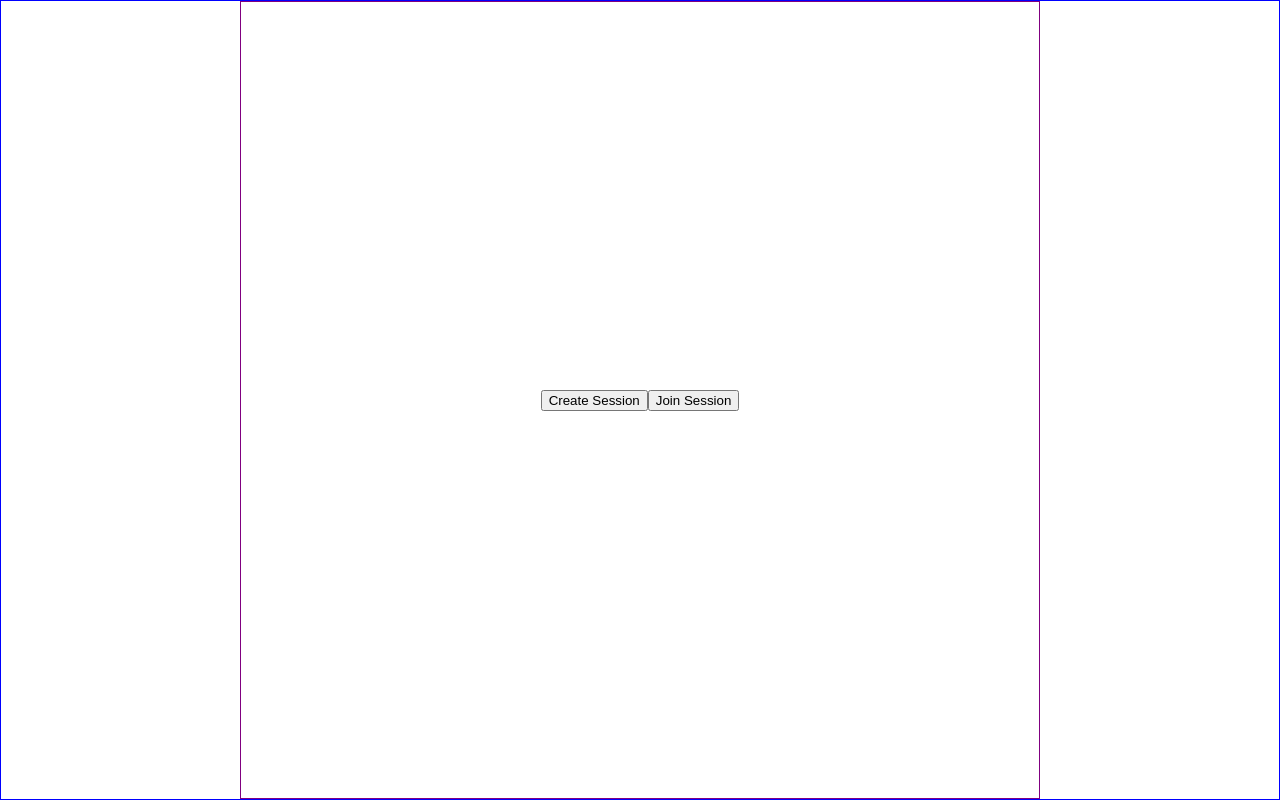
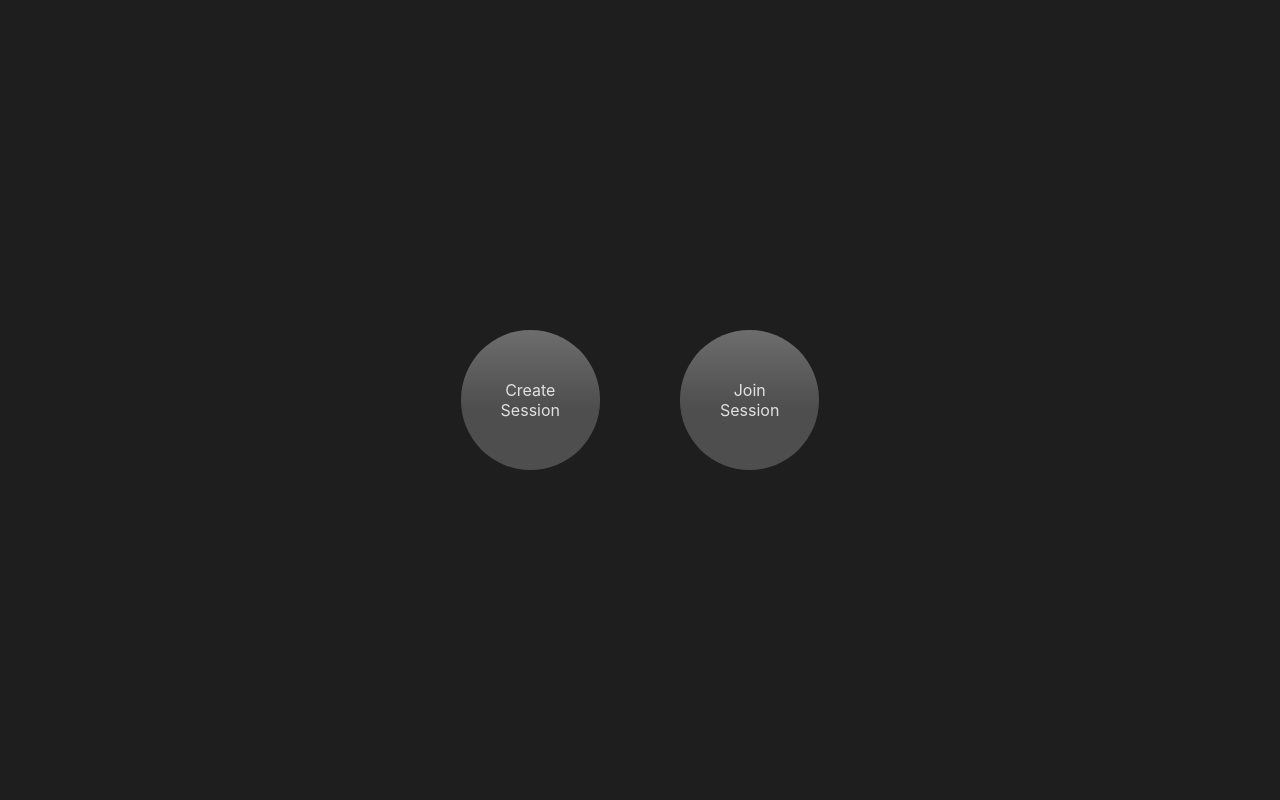
Before and after one commit to bogdanblazhkevych/whoisright, a React (Create React App) app in the folder frontend/: page / in a window 1280 px wide. Built offline with nearby package versions, Linux system fonts and the light colour scheme; no server answers; the HTML template or start-up script is replaced by a standard one.

Commit message:
css changes

```diff
--- a/frontend/public/index.html
+++ b/frontend/public/index.html
@@ -4,7 +4,7 @@
     <meta charset="utf-8" />
     <link rel="icon" href="%PUBLIC_URL%/favicon.ico" />
     <!-- <meta name="viewport" content="width=device-width, initial-scale=1" /> -->
-    <meta name="theme-color" content="#000000" />
+    <meta name="theme-color" content="#1E1E1E" />
     <!-- <meta name="viewport" content="viewport-fit=cover" /> -->
     <meta
       name="viewport"
--- a/frontend/src/App.css
+++ b/frontend/src/App.css
@@ -1,11 +1,12 @@
 .App {
-  border: 1px solid blue;
+  /* border: 1px solid blue; */
   text-align: center;
   display: flex;
   justify-content: center;
   overflow: hidden;
   box-sizing: border-box;
   min-height: 100vh;
+  background-color: #1E1E1E;
   /* min-height: fill-available; */
   /* min-height: -webkit-fill-available; */
 }
--- a/frontend/src/modules/chat/chat.module.css
+++ b/frontend/src/modules/chat/chat.module.css
@@ -5,6 +5,6 @@
     display: flex;
     flex-direction: column;
     /* justify-content: end; */
-    border: 1px solid red;
+    /* border: 1px solid red; */
     max-width: 800px;
 }
--- a/frontend/src/modules/chat/chat.tsx
+++ b/frontend/src/modules/chat/chat.tsx
@@ -5,18 +5,19 @@ import chatcss from "./chat.module.css"
 import { io, Socket } from "socket.io-client";
 
 interface ServerToClientEvents {
-  receive_message: (dataObject: {message: string, sessionId: string}) => void;
+  receive_message: (dataObject: {message: string, sessionId: string, type: string}) => void;
 }
 
 interface ClientToServerEvents {
-  send_message: (dataObject: {message: string, sessionId: string}) => void;
+  send_message: (dataObject: {message: string, sessionId: string, type: string}) => void;
   join_room: (sessionId: string) => void;
 }
 
 interface ChatMessageInterface {
     // sender: string;
     message: string,
-    sessionId: string
+    sessionId: string,
+    type: string
 }
 
 interface ChatPropsInterface {
@@ -33,16 +34,20 @@ export default function Chat(props: ChatPropsInterface){
 
     useEffect(() => {
         socket.emit('join_room', sessionId)
-        console.log(sessionId)
 
         socket.on('receive_message', (message) => {
             setMessageLog((previous) => [...previous, message])
-            console.log(message)
         })
     }, [socket])
 
+    useEffect(() => {
+        console.log(messageLog)
+    }, [messageLog])
+
     function sendMessage(message: string) {
-        socket.emit("send_message", {message, sessionId})
+        const type = "outgoing"
+        socket.emit("send_message", {message, sessionId, type})
+        setMessageLog((previous) => [...previous, {message, sessionId, type}])
     }
 
     return(
--- a/frontend/src/modules/join/join.module.css
+++ b/frontend/src/modules/join/join.module.css
@@ -1,7 +1,7 @@
 .joinwrapper{
     display: flex;
     box-sizing: border-box;
-    border: 1px solid purple;
+    /* border: 1px solid purple; */
     max-width: 800px;
     width: 100%;
     /* height: 100%; */
@@ -14,4 +14,52 @@
 
 .sessionId{
     align-self: center;
+    color: #E1E1E3;
 }
+
+.divbutton{
+    font-family: -apple-system, BlinkMacSystemFont, 'Segoe UI', Roboto, Oxygen, Ubuntu, Cantarell, 'Open Sans', 'Helvetica Neue', sans-serif;
+    color: #E1E1E3;
+    align-self: center;
+    background: rgb(78,78,78);
+    background: linear-gradient(0deg, rgba(78,78,78,1) 44%, rgba(109,109,109,1) 100%);
+    aspect-ratio: 1 / 1;
+    display: flex;
+    justify-content: center;
+    align-items: center;
+    border-radius: 50%;
+    padding: 5%;
+    margin: 5%;
+}
+
+.codeinput{
+    appearance: none;
+    -webkit-appearance: none;
+    -moz-appearance: none;
+    outline: none;
+    box-shadow: none;
+    box-sizing: border-box;
+    border-radius: 20px;
+    padding: 8px 15px;
+    border: 2px solid #4C4C4C;
+    background-color: #1E1E1E;
+    color: white;
+}
+
+.codeinput:focus{
+    -webkit-appearance: none;
+    -moz-appearance: none;
+    appearance: none;
+    outline: none;
+    box-shadow: none;
+    /* border: none; */
+}
+
+.codeinput:active{
+    -webkit-appearance: none;
+    -moz-appearance: none;
+    appearance: none;
+    outline: none;
+    box-shadow: none;
+    /* border: none; */
+}
--- a/frontend/src/modules/join/join.tsx
+++ b/frontend/src/modules/join/join.tsx
@@ -1,6 +1,7 @@
 import React, {useEffect, useState} from "react";
 import joincss from "./join.module.css"
 import { io, Socket } from "socket.io-client";
+import { join } from "path";
 
 interface ServerToClientEvents {
   code_generated: (a: string) => void;
@@ -73,12 +74,12 @@ export default function Join(props: JoinPropsInterface){
         <div className={joincss.joinwrapper}>
             {currentJoinDisplay === "chose" &&
                 <>
-                    <button onClick={createSession}>
-                        Create Session
-                    </button>
-                    <button onClick={joinSession}>
-                        Join Session
-                    </button>
+                    <div className={joincss.divbutton} onClick={createSession}>
+                        Create <br></br> Session
+                    </div>
+                    <div className={joincss.divbutton} onClick={joinSession}>
+                        Join <br></br> Session
+                    </div>
                 </>
             }
             {currentJoinDisplay === "show-code" &&
@@ -90,7 +91,7 @@ export default function Join(props: JoinPropsInterface){
             }
             {currentJoinDisplay === "enter-code" &&
                 <>
-                    <input onChange={handleInputChange} onKeyDown={handleKeyDown} value={codeInput}></input>
+                    <input className={joincss.codeinput} onChange={handleInputChange} onKeyDown={handleKeyDown} value={codeInput}></input>
                 </>
             }
         </div>
--- a/frontend/src/modules/textinput/textinput.module.css
+++ b/frontend/src/modules/textinput/textinput.module.css
@@ -1,6 +1,6 @@
 .textinputwrapper{
     box-sizing: border-box;
-    border: 1px solid green;
+    /* border: 1px solid green; */
     display: flex;
     align-items: center;
     justify-content: center;
--- a/frontend/src/modules/textoutput/textoutput.module.css
+++ b/frontend/src/modules/textoutput/textoutput.module.css
@@ -1,7 +1,30 @@
 .textoutputwrapper{
     box-sizing: border-box;
-    border: 1px solid green;
+    /* border: 1px solid green; */
     display: flex;
     flex-direction: column;
     flex-grow: 1;
+    padding: 10px;
 }
+
+.message{
+    /* padding: 0.2rem;
+    margin: 0.1rem; */
+    border-radius: 20px;
+    padding: 8px 15px;
+    margin-top: 5px;
+    margin-bottom: 5px;
+    display: inline-block;
+}
+
+.incomming{
+    background-color: #3A3A3C;
+    color: #E1E1E3;
+    align-self: flex-start;
+}
+
+.outgoing{
+    color: #E1E1E3;
+    background-color: #148AFF;
+    align-self: flex-end;
+}
--- a/frontend/src/modules/textoutput/textoutput.tsx
+++ b/frontend/src/modules/textoutput/textoutput.tsx
@@ -3,7 +3,9 @@ import textoutputcss from './textoutput.module.css'
 
 interface ChatMessageInterface {
     // sender: string;
-    message: string
+    message: string,
+    sessionId: string,
+    type: string
 }
 
 interface TextoutputInterface {
@@ -15,8 +17,8 @@ export default function Textoutput(props: TextoutputInterface){
 
     return(
         <div className={textoutputcss.textoutputwrapper}>
-            {messageLog.map((chatMessage: ChatMessageInterface) => {
-                return <div>{chatMessage.message}</div>
+            {messageLog.map((chatMessage: ChatMessageInterface, index: number) => {
+                return <div key={index} className={`${textoutputcss.message} ${textoutputcss[chatMessage.type]}`}>{chatMessage.message}</div>
             })}
         </div>
     )
```
